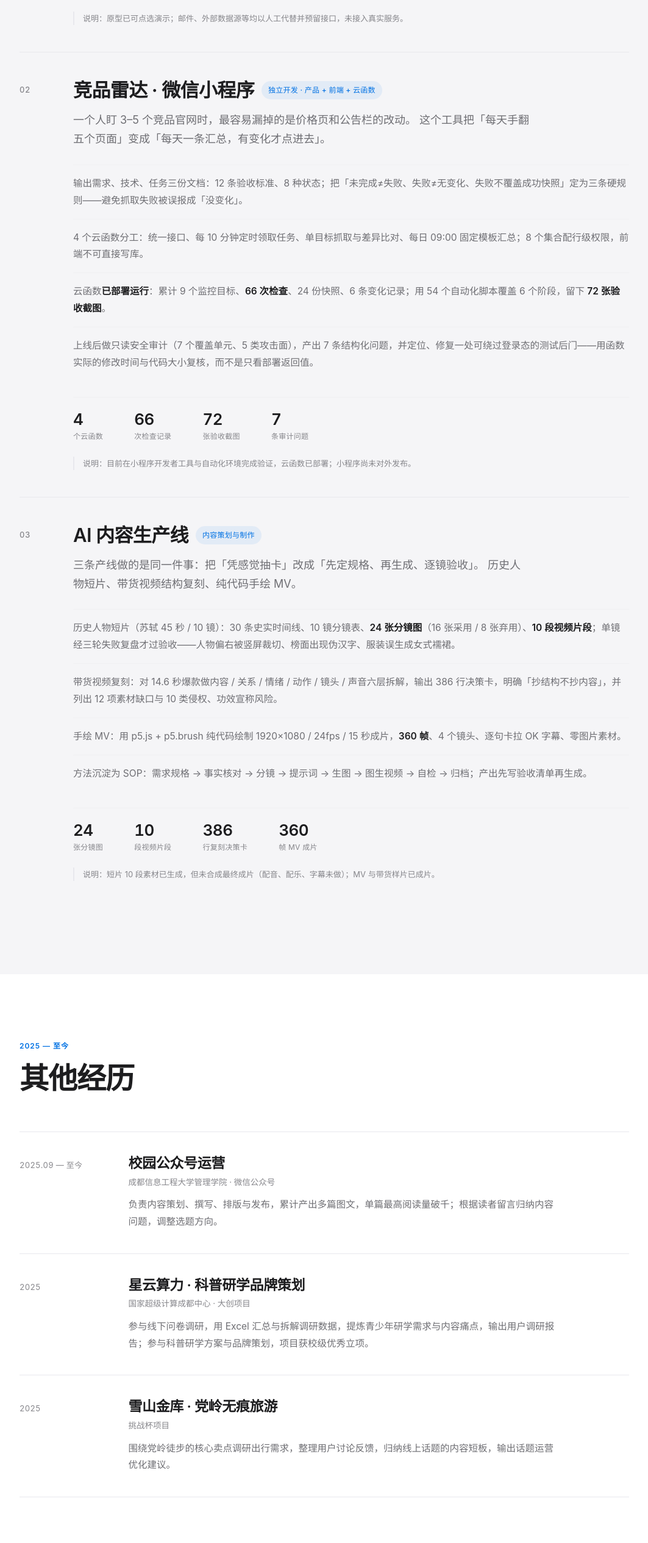
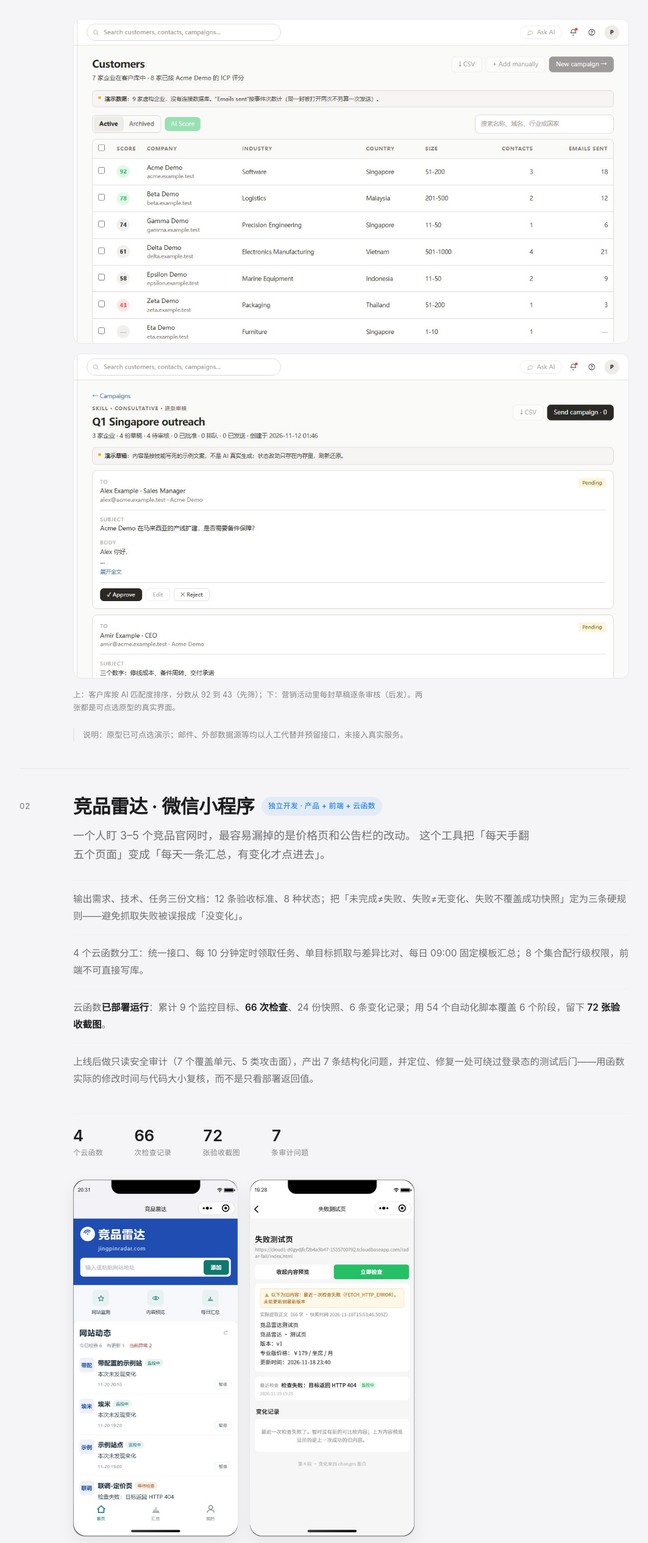
Before and after one commit to 1221-peng/1221-peng.github.io, a plain HTML site: page index.html in a window 1280 px wide. Shown: the part 2333-4864 px from the top of the page at 61% size, without its empty margins (108-1171 px from the left). Drawn offline with Linux system fonts and the light colour scheme.

Commit message:
三个项目加入真实界面截图：CRM 客户库与草稿审核、竞品雷达首页与失败态、苏轼分镜四联

```diff
--- a/assets/styles.css
+++ b/assets/styles.css
@@ -320,6 +320,37 @@ p { margin: 0; }
   color: var(--ink-3);
 }
 
+/* ---------- 项目截图 ---------- */
+
+.shots { margin: 34px 0 0; }
+.shots .grid { display: grid; gap: 16px; }
+.shots--browser .grid { grid-template-columns: minmax(0, 1fr); }
+.shots--phones .grid { grid-template-columns: repeat(2, minmax(0, 1fr)); gap: 20px; max-width: 560px; }
+.shots--film .grid { grid-template-columns: repeat(4, minmax(0, 1fr)); gap: 14px; }
+
+.shot {
+  background: var(--paper);
+  border: 1px solid var(--line);
+  border-radius: 14px;
+  overflow: hidden;
+}
+.shot img { display: block; width: 100%; height: auto; }
+
+/* 手机截图：去掉边框，用极轻的投影做成「产品图」 */
+.shots--phones .shot {
+  border: 0;
+  border-radius: 20px;
+  box-shadow: 0 1px 2px rgba(0, 0, 0, 0.05), 0 10px 26px rgba(0, 0, 0, 0.07);
+}
+
+.shots figcaption {
+  margin-top: 16px;
+  font-size: 12.5px;
+  line-height: 1.72;
+  color: var(--ink-3);
+  max-width: 74ch;
+}
+
 /* ---------- 其他经历 ---------- */
 
 .rows { border-top: 1px solid var(--line); }
@@ -439,6 +470,8 @@ p { margin: 0; }
   .edu { grid-template-columns: repeat(2, minmax(0, 1fr)); }
   .honors li { grid-template-columns: 52px minmax(0, 1fr); row-gap: 4px; }
   .honors__prize { grid-column: 2; }
+  .shots--browser .grid { grid-template-columns: minmax(0, 1fr); }
+  .shots--film .grid { grid-template-columns: repeat(2, minmax(0, 1fr)); }
 }
 
 @media (max-width: 560px) {
--- a/index.html
+++ b/index.html
@@ -136,6 +136,21 @@
             <div class="metric"><span class="metric__v">50</span><span class="metric__k">条验收标准</span></div>
             <div class="metric"><span class="metric__v">5</span><span class="metric__k">档断点</span></div>
           </div>
+
+          <figure class="shots shots--browser">
+            <div class="grid">
+              <div class="shot">
+                <img src="assets/shots/crm-customers.jpg" width="1200" height="750" loading="lazy" decoding="async"
+                     alt="客户库页面：企业按 AI 匹配度评分排序，分数从 92 到 43">
+              </div>
+              <div class="shot">
+                <img src="assets/shots/crm-campaign.jpg" width="1200" height="750" loading="lazy" decoding="async"
+                     alt="营销活动页面：每封草稿逐条审核，提供通过、编辑、拒绝三个操作">
+              </div>
+            </div>
+            <figcaption>上：客户库按 AI 匹配度排序，分数从 92 到 43（先筛）；下：营销活动里每封草稿逐条审核（后发）。两张都是可点选原型的真实界面。</figcaption>
+          </figure>
+
           <p class="note">说明：原型已可点选演示；邮件、外部数据源等均以人工代替并预留接口，未接入真实服务。</p>
         </div>
       </article>
@@ -164,6 +179,21 @@
             <div class="metric"><span class="metric__v">72</span><span class="metric__k">张验收截图</span></div>
             <div class="metric"><span class="metric__v">7</span><span class="metric__k">条审计问题</span></div>
           </div>
+
+          <figure class="shots shots--phones">
+            <div class="grid">
+              <div class="shot">
+                <img src="assets/shots/radar-home.jpg" width="420" height="909" loading="lazy" decoding="async"
+                     alt="小程序首页：今日检查 6、有更新 1、当前异常 2，列表最后一条显示检查失败并给出 HTTP 404">
+              </div>
+              <div class="shot">
+                <img src="assets/shots/radar-fail.jpg" width="420" height="909" loading="lazy" decoding="async"
+                     alt="详情页：检查失败时保留上一次成功的内容，并标注为旧内容">
+              </div>
+            </div>
+            <figcaption>左：首页把「检查失败」单独计为异常，不混进「未发现变化」；右：检查失败时保留上次成功内容并标注「旧内容」——这就是三条硬规则里的第一条与第三条。</figcaption>
+          </figure>
+
           <p class="note">说明：目前在小程序开发者工具与自动化环境完成验证，云函数已部署；小程序尚未对外发布。</p>
         </div>
       </article>
@@ -192,6 +222,17 @@
             <div class="metric"><span class="metric__v">386</span><span class="metric__k">行复刻决策卡</span></div>
             <div class="metric"><span class="metric__v">360</span><span class="metric__k">帧 MV 成片</span></div>
           </div>
+
+          <figure class="shots shots--film">
+            <div class="grid">
+              <div class="shot"><img src="assets/shots/film-01.jpg" width="720" height="1080" loading="lazy" decoding="async" alt="分镜 S01 出生：少年苏轼背影走上石阶"></div>
+              <div class="shot"><img src="assets/shots/film-02.jpg" width="720" height="1080" loading="lazy" decoding="async" alt="分镜 S03 礼部登科：身着圆领袍的苏轼站在榜前"></div>
+              <div class="shot"><img src="assets/shots/film-03.jpg" width="720" height="1080" loading="lazy" decoding="async" alt="分镜 S07 黄州东坡：苏轼在江边坡地挥锄"></div>
+              <div class="shot"><img src="assets/shots/film-04.jpg" width="720" height="1080" loading="lazy" decoding="async" alt="分镜 S09 儋州渡海：苏轼立于海上船头"></div>
+            </div>
+            <figcaption>苏轼短片分镜 S01 / S03 / S07 / S09：出生、登科、黄州、渡海。其中 S03 是三轮重做后的版本——前两版分别因人物偏右被裁切、服装误生成女式襦裙而弃用。</figcaption>
+          </figure>
+
           <p class="note">说明：短片 10 段素材已生成，但未合成最终成片（配音、配乐、字幕未做）；MV 与带货样片已成片。</p>
         </div>
       </article>
```
Also changed, not shown: assets/shots/crm-campaign.jpg (added), assets/shots/crm-customers.jpg (added), assets/shots/film-01.jpg (added), assets/shots/film-02.jpg (added), assets/shots/film-03.jpg (added), assets/shots/film-04.jpg (added), assets/shots/radar-fail.jpg (added), assets/shots/radar-home.jpg (added), 1 other file.
